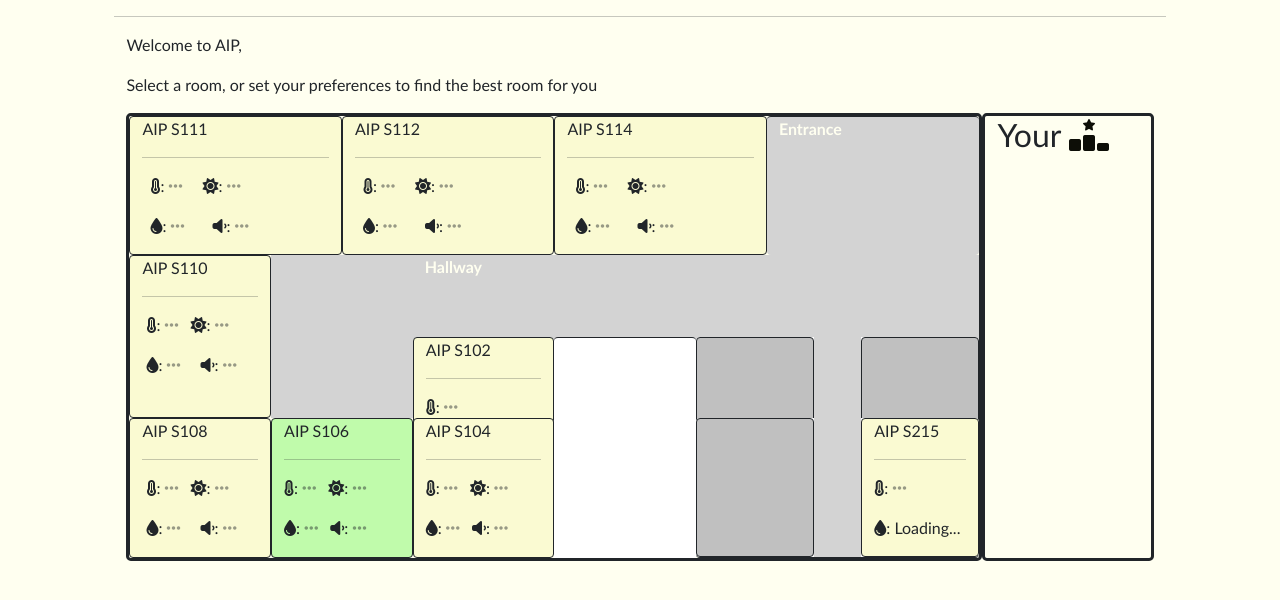
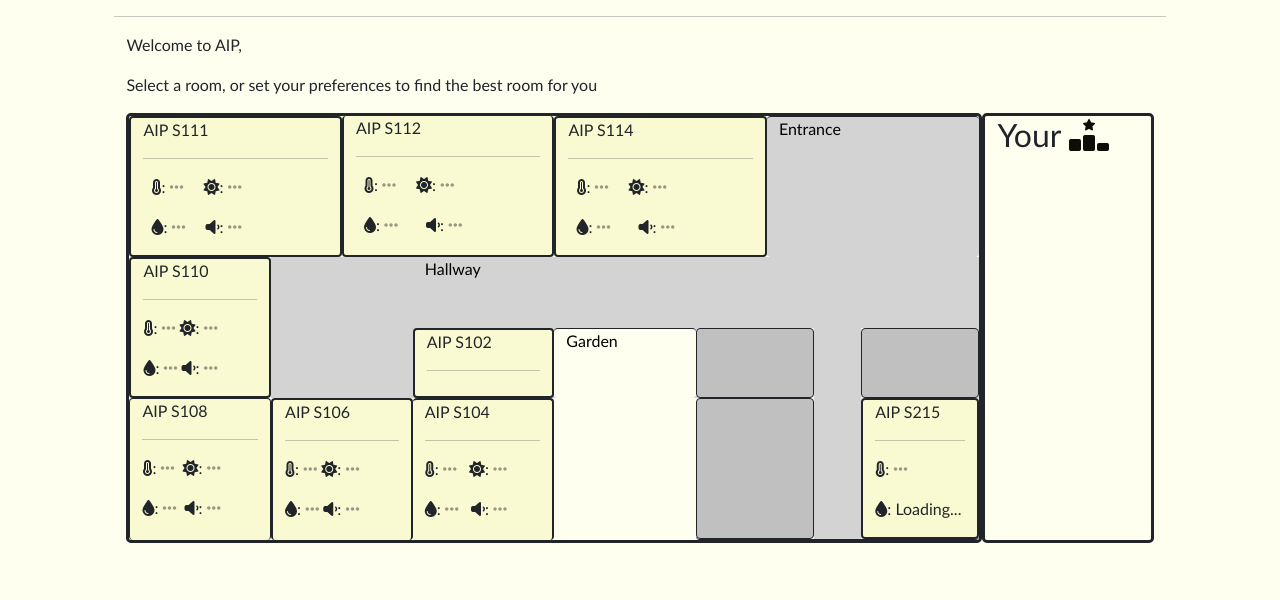
Before and after one commit to shrnsubedi/IoT-Dashboard-Web, a Django app: template dashboard/templates/dashboard/landing.html in a window 1280 px wide. Shown: the part 74-674 px from the top of the page. Run offline with Django 3.2, Linux system fonts and the light colour scheme; the template is opened without the code that fills it, so the values that code supplies are empty; some libraries are stand-ins or nearby versions.

Commit message:
- [x] UI Changes

```diff
--- a/dashboard/templates/dashboard/base.html
+++ b/dashboard/templates/dashboard/base.html
@@ -37,13 +37,13 @@
         background-color: #98FB98;
       }
       .outside{
-        background-color: #FFFFFF
+        background-color: #FFFFF0
       }
       .other-room{
         background-color: #C0C0C0
       }
       .help-text{
-        color: #FFFFF0
+        color: #000000
       }
       #picture-map{
         display: none;
--- a/dashboard/templates/dashboard/landing.html
+++ b/dashboard/templates/dashboard/landing.html
@@ -2,18 +2,34 @@
 {% load static %}
 <script>
     $(document).ready(function () {
-        function getSoundMapping(value){
-            if(value >= 30 && value <= 50) {
-                return "❚❚"
+        // Too allow popover
+        var popoverTriggerList = [].slice.call(document.querySelectorAll('[data-bs-toggle="popover"]'))
+        var popoverList = popoverTriggerList.map(function (popoverTriggerEl) {
+            return new bootstrap.Popover(popoverTriggerEl)
+        })
+
+        $(function(){
+            $("[data-bs-toggle=popover-aipS102]").popover({
+                html : true,
+                content: function() {
+                  var content = $(this).attr("data-popover-content");
+                  return $(content).html()
+                }
+            });
+        });
+
+        function getSensorValueMapping(name, value){
+            if(name === "Sound"){
+                return value + "dB"
             }
-            else if (value > 50 && value <= 70 ){
-                return "❚❚❚❚"
+            if(name === "Light"){
+                return getLightMapping(value)
             }
-            else if (value > 70){
-                return "❚❚❚❚❚❚"
+            if(name === "Temperature"){
+                return value + "°C"
             }
-            else{
-                return "N/A"
+            if(name === "Humidity"){
+                return value + "%"
             }
         }
 
@@ -21,14 +37,8 @@
             if(value >= 0 && value <= 300) {
                 return "Dim"
             }
-            else if (value >= 301 && value <= 500 ){
-                return "Ideal"
-            }
-            else if (value >= 501){
+            else if (value >= 301){
                 return "Bright"
-            }
-            else{
-                return "N/A"
             }
         }
 
@@ -41,17 +51,10 @@
                 sensorNames.forEach((sensorName) => {
                     let sensorInfo = readings[sensorName];
                     let sensorValue = sensorInfo.value
-
-                    if(sensorName === "Sound"){
-                        sensorValue = getSoundMapping(sensorValue)
-                    }
-
-                    if(sensorName === "Light"){
-                        sensorValue = getLightMapping(sensorValue)
-                    }
+                    mappedSensorValue = getSensorValueMapping(sensorName,sensorValue)
 
                     let displayId = sensorName + '-display-' + roomName;
-                    $('#' + displayId).text(sensorValue);
+                    $('#' + displayId).text(mappedSensorValue);
                 });
             });
         }
@@ -129,7 +132,7 @@
         <div id="map-container" class="container col-3 col-md-10 border border-3 border-dark rounded-3">
             <div id="drawn-map">
                 <div class="row">
-                    <div class="col-2 col-md-3 class-room-available border border-dark rounded">
+                    <div class="col-2 col-md-3 class-room-available border border-2 border-dark rounded">
                         <p class="room-name-title">AIP S111</p>
                         <hr>
                         <p>
@@ -138,10 +141,10 @@
                         </p>
                         <p>
                             <i class="fa-solid fa-droplet ms-2"></i>: <span id="Humidity-display-AIP_S111"><i class="fa-solid fa-ellipsis fa-fade"></i></span>
-                            <i class="fas fa-volume-down ms-4"></i>: <span id="Sound-display-AIP_S111"><i class="fa-solid fa-ellipsis fa-fade"></i></span>
+                            <i class="fas fa-volume-down ms-3"></i>: <span id="Sound-display-AIP_S111"><i class="fa-solid fa-ellipsis fa-fade"></i></span>
                         </p>
                     </div>
-                    <div class="col-3 col-md-3 class-room-available border border-dark rounded">
+                    <div class="col-3 col-md-3 class-room-available border-bottom border-end border-start border-2 border-dark rounded">
                         <p class="room-name-title">AIP S112</p>
                         <hr>
                         <p>
@@ -153,7 +156,7 @@
                             <i class="fas fa-volume-down ms-4"></i>: <span id="Sound-display-AIP_S112"><i class="fa-solid fa-ellipsis fa-fade"></i></span>
                         </p>
                     </div>
-                    <div class="col-3 col-md-3 class-room-available border border-dark rounded">
+                    <div class="col-3 col-md-3 class-room-available border border-2 border-dark rounded">
                         <p class="room-name-title">AIP S114</p>
                         <hr>
                         <p>
@@ -165,37 +168,55 @@
                             <i class="fas fa-volume-down ms-4"></i>: <span id="Sound-display-AIP_S114"><i class="fa-solid fa-ellipsis fa-fade"></i></span>
                         </p>
                     </div>
-                    <div class="col-3 col-md-3 border-left border-top border-right border-dark text-right help-text fw-bold hallway rounded">
+                    <div class="col-3 col-md-3 border-left border-top border-dark text-right help-text fw-bolder hallway rounded">
                         Entrance
                     </div>
                 </div>
 
                 <div class="row">
-                    <div class="col-3 col-md-2 class-room-available border border-dark rounded">
+                    <div class="col-3 col-md-2 class-room-available border border-2 border-dark rounded">
                         <p class="room-name-title">AIP S110</p>
                         <hr>
                         <p>
-                            <i class="fa fa-thermometer-full ms-1" aria-hidden="true"></i>: <span id="Temperature-display-AIP_S110"><i class="fa-solid fa-ellipsis fa-fade"></i></span>
-                            <i class="fas fa-sun ms-2"></i>: <span id="Light-display-AIP_S110"><i class="fa-solid fa-ellipsis fa-fade"></i></span>
+                            <i class="fa fa-thermometer-full" aria-hidden="true"></i>: <span id="Temperature-display-AIP_S110"><i class="fa-solid fa-ellipsis fa-fade"></i></span>
+                            <i class="fas fa-sun"></i>: <span id="Light-display-AIP_S110"><i class="fa-solid fa-ellipsis fa-fade"></i></span>
                         </p>
                         <p>
-                            <i class="fa-solid fa-droplet ms-1"></i>: <span id="Humidity-display-AIP_S110"><i class="fa-solid fa-ellipsis fa-fade"></i></span>
-                            <i class="fas fa-volume-down ms-3"></i>: <span id="Sound-display-AIP_S110"><i class="fa-solid fa-ellipsis fa-fade"></i></span>
+                            <i class="fa-solid fa-droplet"></i>: <span id="Humidity-display-AIP_S110"><i class="fa-solid fa-ellipsis fa-fade"></i></span>
+                            <i class="fas fa-volume-down"></i>: <span id="Sound-display-AIP_S110"><i class="fa-solid fa-ellipsis fa-fade"></i></span>
                         </p>
                     </div>
                     <div class="col-3 col-md-2 hallway"></div>
                     <div class="col-3 col-md-8 hallway">
                         <div class="row h-50">
-                            <div class="col-3 col-md-12 help-text fw-bold hallway border-right border-dark rounded">Hallway</div>
+                            <div class="col-3 col-md-12 help-text fw-bolder hallway">Hallway</div>
                         </div>
                         <div class="row h-50">
-                            <div class="col-3 col-md-3 class-room-available border border-dark rounded">
-                                <p class="room-name-title">AIP S102</p>
+                            <div class="col-3 col-md-3 class-room-available border border-2 border-dark rounded">
+                                <p class="room-name-title"
+                                role="button"
+                                tabindex="0"
+                                data-bs-toggle="popover-aipS102"
+                                data-trigger="focus"
+                                href="#"
+                                title="AIP S102"
+                                data-popover-content='#aipS102'
+                                >AIP S102</p>
                                 <hr>
-                                <p><i class="fa fa-thermometer-full" aria-hidden="true"></i>: <span id="Temperature-display-AIP_S110"><i class="fa-solid fa-ellipsis fa-fade"></i></span></p>
-                                <p><i class="fa-solid fa-droplet"></i>: <span id="Humidity-display-AIP_S111">Loading...</span></p>
+                                <div style="display:none;" id="aipS102">
+                                    <p>
+                                        <i class="fa fa-thermometer-full" aria-hidden="true"></i>: <span id="Temperature-display-AIP_S102"><i class="fa-solid fa-ellipsis fa-fade"></i></span>
+                                        <i class="fas fa-sun"></i>: <span id="Light-display-AIP_S102"><i class="fa-solid fa-ellipsis fa-fade"></i></span>
+                                    </p>
+                                    <p>
+                                        <i class="fa-solid fa-droplet"></i>: <span id="Humidity-display-AIP_S102"><i class="fa-solid fa-ellipsis fa-fade"></i></span>
+                                        <i class="fas fa-volume-down"></i>: <span id="Sound-display-AIP_S102"><i class="fa-solid fa-ellipsis fa-fade"></i></span>
+                                    </p>
+                                </div>
                             </div>
-                            <div class="col-3 col-md-3 outside border-top border-dark rounded"></div>
+                            <div class="col-3 col-md-3 outside border-top border-dark rounded text-right help-text fw-bolder">
+                                Garden
+                            </div>
                             <div class="col-3 col-md-6 bg-white border-left border-right border-dark rounded">
                                 <div class="row h-100">
                                     <div class="col-3 col-md-5 other-room border border-dark rounded"></div>
@@ -208,31 +229,31 @@
                 </div>
 
                 <div class="row">
-                    <div class="col-3 col-md-2 class-room-available border border-round border-dark rounded">
+                    <div class="col-3 col-md-2 class-room-available border-top border-start border-end border-round border-dark rounded">
                         <p class="room-name-title">AIP S108</p>
                         <hr>
                         <p>
-                            <i class="fa fa-thermometer-full ms-1" aria-hidden="true"></i>: <span id="Temperature-display-AIP_S108"><i class="fa-solid fa-ellipsis fa-fade"></i></span>
-                            <i class="fas fa-sun ms-2"></i>: <span id="Light-display-AIP_S108"><i class="fa-solid fa-ellipsis fa-fade"></i></span>
+                            <i class="fa fa-thermometer-full" aria-hidden="true"></i>: <span id="Temperature-display-AIP_S108"><i class="fa-solid fa-ellipsis fa-fade"></i></span>
+                            <i class="fas fa-sun ms-1"></i>: <span id="Light-display-AIP_S108"><i class="fa-solid fa-ellipsis fa-fade"></i></span>
                         </p>
                         <p>
-                            <i class="fa-solid fa-droplet ms-1"></i>: <span id="Humidity-display-AIP_S108"><i class="fa-solid fa-ellipsis fa-fade"></i></span>
-                            <i class="fas fa-volume-down ms-3"></i>: <span id="Sound-display-AIP_S108"><i class="fa-solid fa-ellipsis fa-fade"></i></span>
+                            <i class="fa-solid fa-droplet"></i>: <span id="Humidity-display-AIP_S108"><i class="fa-solid fa-ellipsis fa-fade"></i></span>
+                            <i class="fas fa-volume-down ms-1"></i>: <span id="Sound-display-AIP_S108"><i class="fa-solid fa-ellipsis fa-fade"></i></span>
                         </p>
                     </div>
-                    <div class="col-3 col-md-2 class-room-available border border-dark rounded ideal-room">
+                    <div class="col-3 col-md-2 class-room-available border-top border-start border-end border-2 border-dark rounded">
                         <p class="room-name-title">AIP S106</p>
                         <hr>
                         <p>
                             <i class="fa fa-thermometer-full" aria-hidden="true"></i>: <span id="Temperature-display-AIP_S106"><i class="fa-solid fa-ellipsis fa-fade"></i></span>
-                            <i class="fas fa-sun ms-2"></i>: <span id="Light-display-AIP_S106"><i class="fa-solid fa-ellipsis fa-fade"></i></span>
+                            <i class="fas fa-sun"></i>: <span id="Light-display-AIP_S106"><i class="fa-solid fa-ellipsis fa-fade"></i></span>
                         </p>
                         <p>
                             <i class="fa-solid fa-droplet"></i>: <span id="Humidity-display-AIP_S106"><i class="fa-solid fa-ellipsis fa-fade"></i></span>
-                            <i class="fas fa-volume-down ms-2"></i>: <span id="Sound-display-AIP_S106"><i class="fa-solid fa-ellipsis fa-fade"></i></span>
+                            <i class="fas fa-volume-down"></i>: <span id="Sound-display-AIP_S106"><i class="fa-solid fa-ellipsis fa-fade"></i></span>
                         </p>
                     </div>
-                    <div class="col-3 col-md-2 class-room-available border border-dark rounded">
+                    <div class="col-3 col-md-2 class-room-available border-top border-end border-2 border-dark rounded">
                         <p class="room-name-title">AIP S104</p>
                         <hr>
                         <p>
@@ -244,12 +265,12 @@
                             <i class="fas fa-volume-down ms-2"></i>: <span id="Sound-display-AIP_S104"><i class="fa-solid fa-ellipsis fa-fade"></i></span>
                         </p>
                     </div>
-                    <div class="col-3 col-md-2 outside"></div>
+                    <div class="col-3 col-md-2 outside border-bottom border-white"></div>
                     <div class="col-3 col-md-4 bg-white border-left border-bottom border-right border-dark rounded">
                         <div class="row h-100">
                             <div class="col-3 col-md-5 other-room border border-dark rounded"></div>
                             <div class="col-3 col-md-2 hallway"></div>
-                            <div class="col-3 col-md-5 class-room-available border border-dark rounded">
+                            <div class="col-3 col-md-5 class-room-available border border-2 border-dark rounded">
                                 <p class="room-name-title">AIP S215</p>
                                 <hr>
                                 <p><i class="fa fa-thermometer-full" aria-hidden="true"></i>: <span id="Temperature-display-AIP_S215"><i class="fa-solid fa-ellipsis fa-fade"></i></span></p>
@@ -258,9 +279,6 @@
                         </div>
                     </div>
                 </div>
-            </div>
-            <div id="picture-map">
-                <img class="img-fluid" src={% static 'dashboard/images/floor_plan.jpeg' %} alt="Avatar">
             </div>
         </div>
         <div class="container col-3 col-md-2 border border-3 border-dark rounded-3">
```
Also changed, not shown: dashboard/templates/dashboard/preferences.html (+50 -21 lines).
